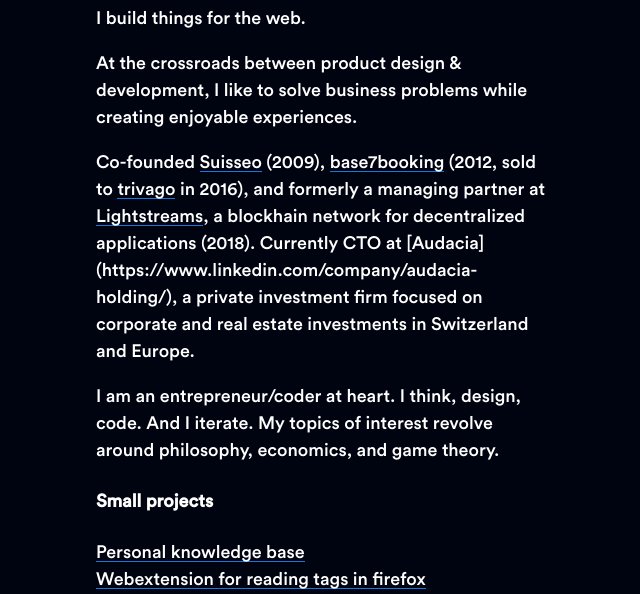
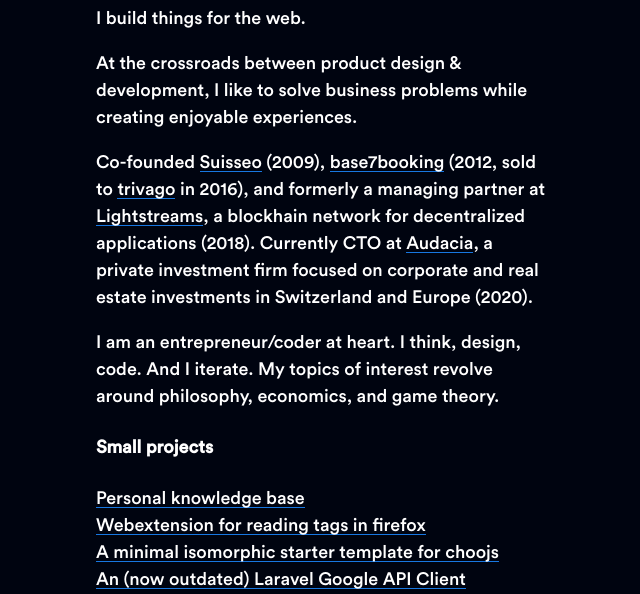
Before and after one commit to azappella/azappella.github.io, a plain HTML site: page index.html in a window 1280 px wide. Shown: the part 176-770 px from the top of the page, without its empty margins (187-827 px from the left). Drawn offline with Linux system fonts and the light colour scheme.

Commit message:
Update index.html

```diff
--- a/index.html
+++ b/index.html
@@ -21,7 +21,7 @@
 
 <p>At the crossroads between product design &amp; development, I like to solve business problems while creating enjoyable experiences.</p>
 
-<p>Co-founded <a href="https://suisseo.ch">Suisseo</a> (2009), <a href="https://www.base7booking.com">base7booking</a> (2012, sold to <a href="https://trivago.com">trivago</a> in 2016), and formerly a managing partner at <a href="https://lightstreams.network">Lightstreams</a>, a blockhain network for decentralized applications (2018). Currently CTO at [Audacia](https://www.linkedin.com/company/audacia-holding/), a private investment firm focused on corporate and real estate investments in Switzerland and Europe. </p>
+<p>Co-founded <a href="https://suisseo.ch">Suisseo</a> (2009), <a href="https://www.base7booking.com">base7booking</a> (2012, sold to <a href="https://trivago.com">trivago</a> in 2016), and formerly a managing partner at <a href="https://lightstreams.network">Lightstreams</a>, a blockhain network for decentralized applications (2018). Currently CTO at <a href="https://www.linkedin.com/company/audacia-holding/">Audacia</a>, a private investment firm focused on corporate and real estate investments in Switzerland and Europe (2020).</p>
 
 <p>I am an entrepreneur/coder at heart. I think, design, code. And I iterate. My topics of interest revolve around philosophy, economics, and game theory.</p>
 
```
